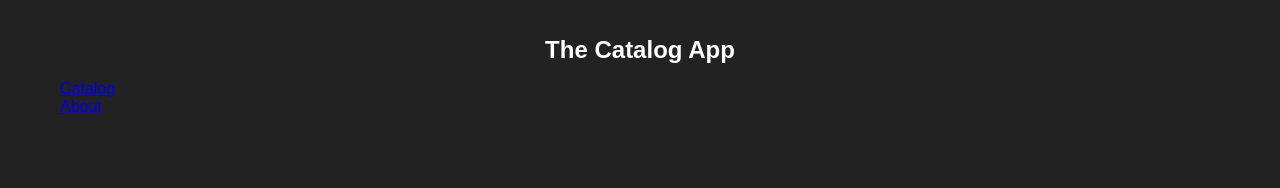
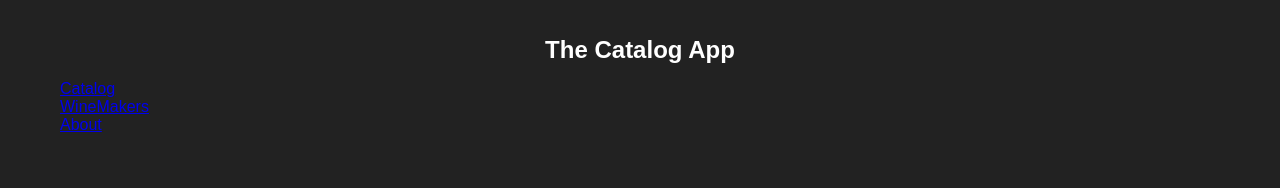
Before and after one commit to Ronniegrg/wine-catalog, a React (Create React App) app: page / in a window 1280 px wide. Shown: the top 188 px of the page. Built offline with nearby package versions, Linux system fonts and the light colour scheme.

Commit message:
add new link to the page

```diff
--- a/src/App.js
+++ b/src/App.js
@@ -2,6 +2,7 @@ import React, { Component } from "react";
 import "./App.css";
 import Catalog from "./Catalog";
 import About from "./About";
+import WineMakers from "./WineMakers";
 import { Link, Route, Switch } from "react-router-dom";
 
 class App extends Component {
@@ -16,6 +17,9 @@ class App extends Component {
                 <Link to="/">Catalog</Link>
               </li>
               <li>
+                <Link to="/winemakers">WineMakers</Link>
+              </li>
+              <li>
                 <Link to="/about">About</Link>
               </li>
             </ul>
@@ -23,6 +27,7 @@ class App extends Component {
         </header>
         <Switch>
           <Route exact path="/" component={Catalog} />
+          <Route path="/winemakers" component={WineMakers} />
           <Route path="/about" component={About} />
           {/*<Route path="/footer" children={() => <Footer />} />*/}
           {/*/!*<Route path="/about" render={() => <About />} />*!/ this line can be use instead of the line 26 and the result is the same*/}
```
